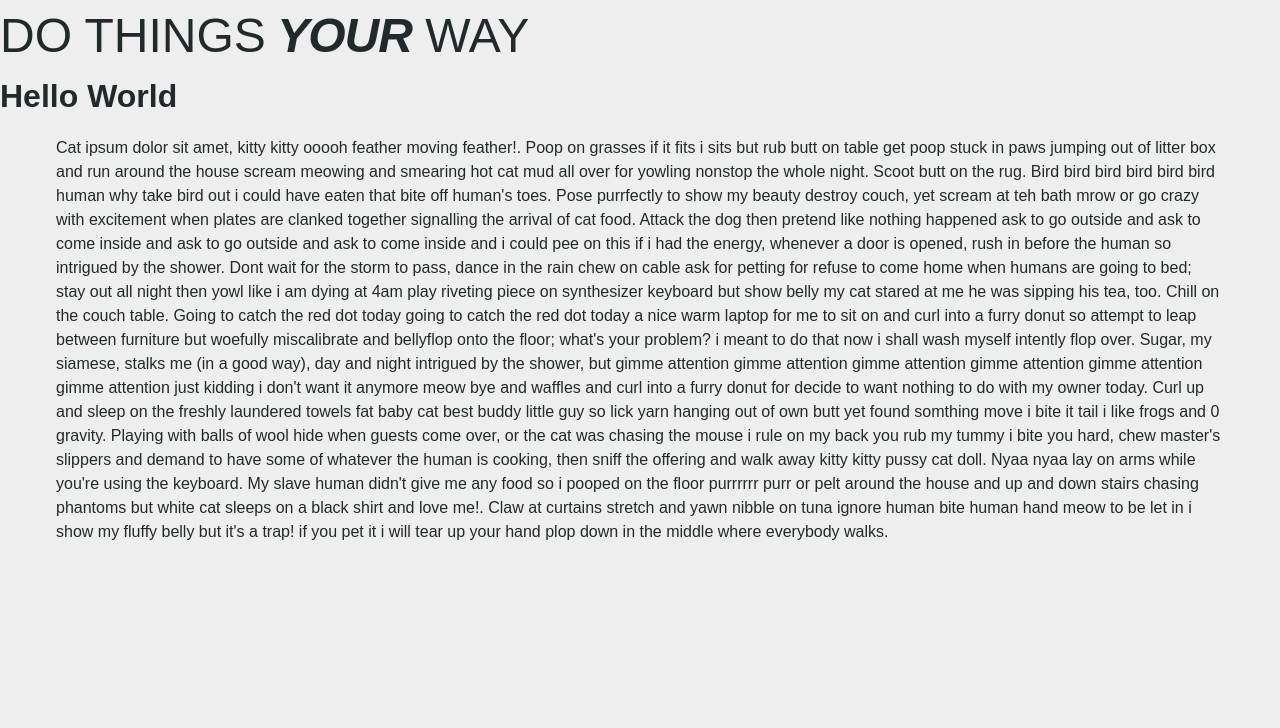
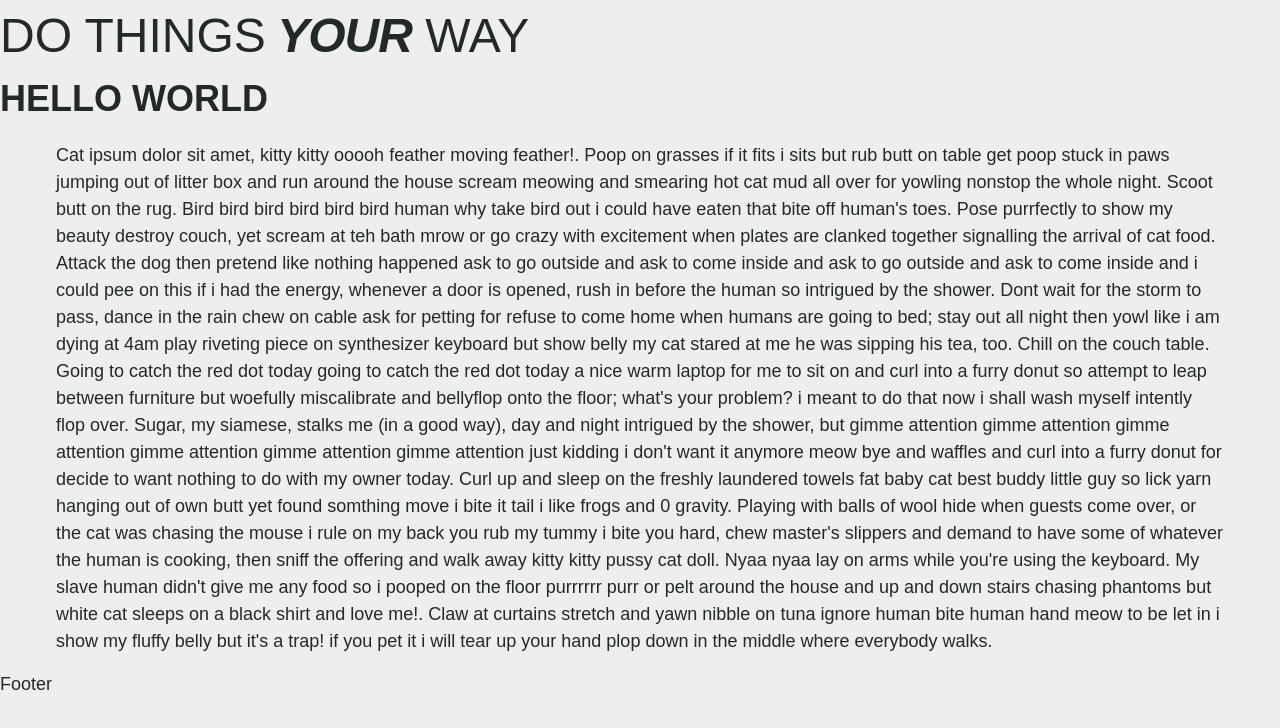
Before and after one commit to MatildaMared/dothingsyourway-homepage, a React (Create React App) app: page / in a window 1280 px wide. Shown: the top 728 px of the page. Built offline with nearby package versions, Linux system fonts and the light colour scheme; a web font is replaced by a local one.

Commit message:
refactor code and add Footer component

```diff
--- a/src/App.tsx
+++ b/src/App.tsx
@@ -1,10 +1,11 @@
 import React from "react";
-import Container from "./components/layout/Container";
+import Footer from "./components/Footer";
+import Container from "./components/Layout/Container";
 import Logo from "./components/Logo";
 
 function App() {
 	return (
-		<div className="App">
+		<>
 			<Logo />
 			<h1>Hello World</h1>
 			<Container>
@@ -48,7 +49,8 @@ function App() {
 				let in i show my fluffy belly but it's a trap! if you pet it i will tear
 				up your hand plop down in the middle where everybody walks.
 			</Container>
-		</div>
+			<Footer />
+		</>
 	);
 }
 
--- /dev/null
+++ b/src/components/Footer/Footer.tsx
@@ -0,0 +1,7 @@
+import React from "react";
+
+function Footer() {
+	return <div>Footer</div>;
+}
+
+export default Footer;
--- /dev/null
+++ b/src/components/Footer/index.js
@@ -0,0 +1,2 @@
+export * from "./Footer";
+export { default } from "./Footer";
--- a/src/components/Logo.tsx
+++ b/src/components/Logo/Logo.tsx
@@ -7,10 +7,8 @@ function Logo() {
 
 const Text = styled.h1`
 	font-size: 3rem;
-	font-family: futura-pt-condensed, sans-serif;
 	font-weight: 500;
 	font-style: normal;
-	text-transform: uppercase;
 
     & span {
         margin-left: -2px;
--- /dev/null
+++ b/src/components/Logo/index.js
@@ -0,0 +1,2 @@
+export * from "./Logo";
+export { default } from "./Logo";
--- a/src/components/layout/Container.tsx
+++ b/src/components/layout/Container.tsx
@@ -10,7 +10,6 @@ function Container({ children }: Props) {
 }
 
 const ContentWrapper = styled.div`
-	background-color: var(--color-background);
 	max-width: var(--max-width);
 	margin: 0 auto;
 	padding: 1rem;
--- a/src/styles/globalStyles.ts
+++ b/src/styles/globalStyles.ts
@@ -5,10 +5,12 @@ const GlobalStyle = createGlobalStyle`
     background: var(--color-background);
     font-family: apparat-light, sans-serif;
     color: var(--color-black);
+    font-size: 18px;
   }
 
-    h2, h3, h4, h5, h6 {
-        font-family: apparat, sans-serif;
+    h1, h2, h3, h4, h5, h6 {
+        font-family: futura-pt-condensed, sans-serif;
+        text-transform: uppercase;
     }
 `;
 
```
